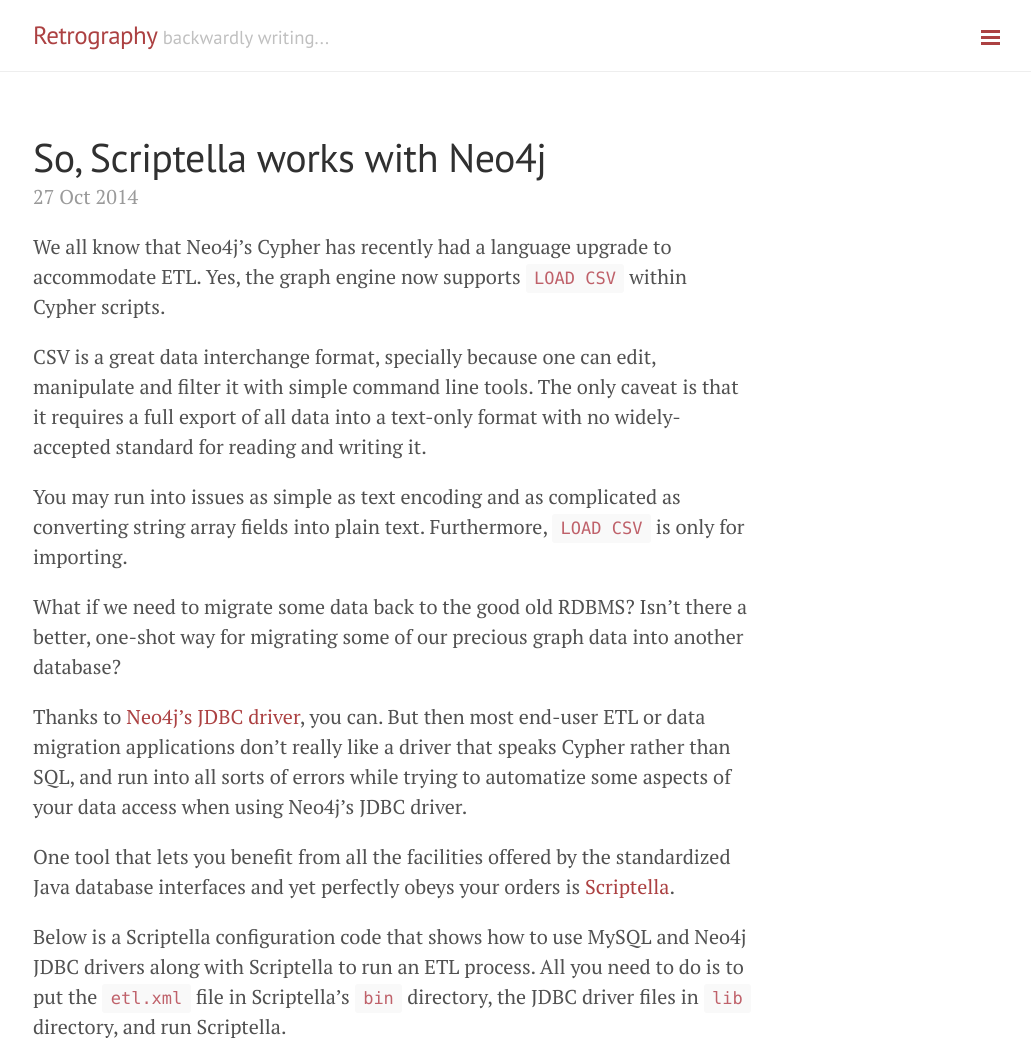
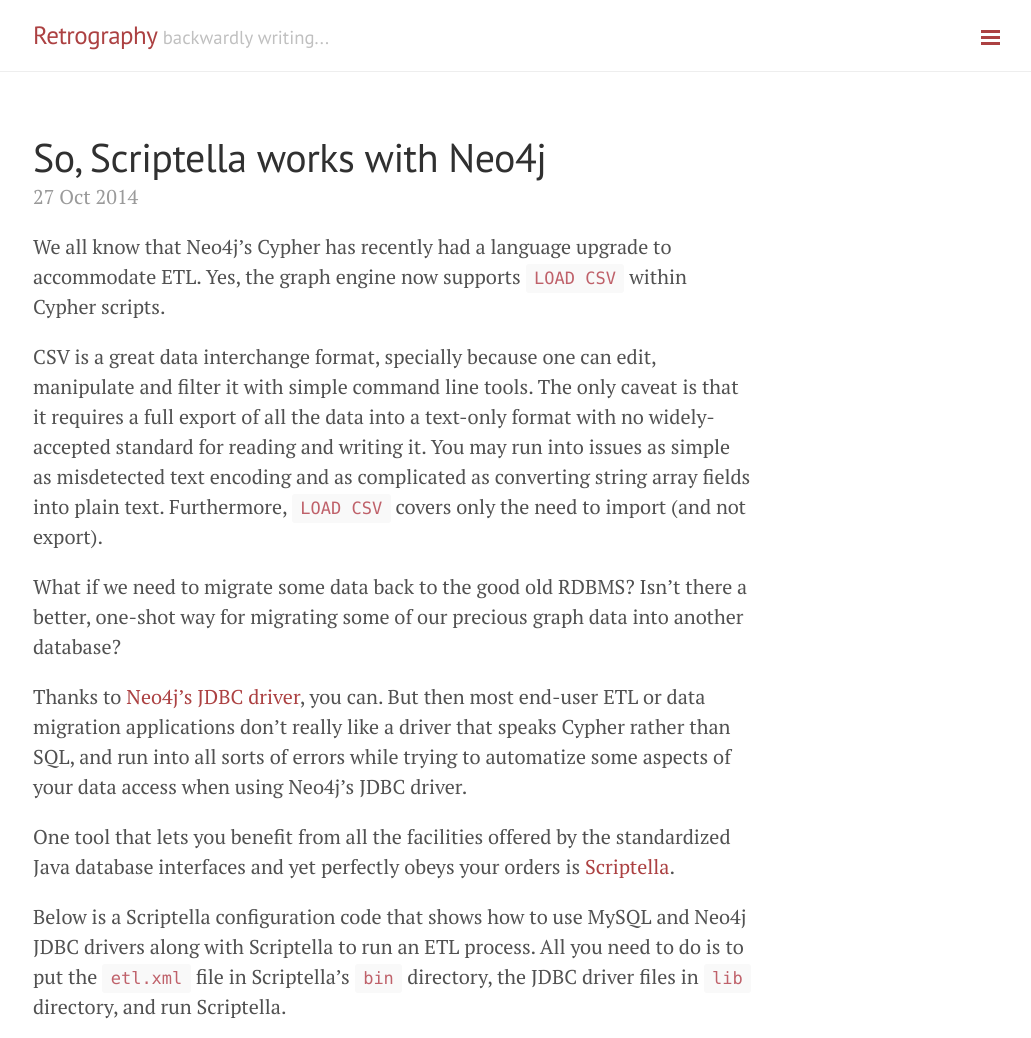
Before and after one commit to retrography/retrography.github.io, a Jekyll site: the page built from _posts/2014-10-27-so-scriptella-works-with-neo4j.markdown, in a window 1280 px wide, cut to the strip 0-1038 px from the top of the page. Shown: the whole strip, without its empty margins (247-1278 px from the left). Built offline with Jekyll 4.4.1, drawn with Linux system fonts in a browser that asks for light colours; Markdown is read by kramdown in place of the engine named in the settings.

Commit message:
Update 2014-10-27-so-scriptella-works-with-neo4j.markdown

```diff
--- a/_posts/2014-10-27-so-scriptella-works-with-neo4j.markdown
+++ b/_posts/2014-10-27-so-scriptella-works-with-neo4j.markdown
@@ -7,9 +7,7 @@ tags: "gist code sna databases graphs neo4j sql cypher mysql xml scriptella etl
 
 We all know that Neo4j's Cypher has recently had a language upgrade to accommodate ETL. Yes, the graph engine now supports `LOAD CSV` within Cypher scripts.
 
-CSV is a great data interchange format, specially because one can edit, manipulate and filter it with simple command line tools. The only caveat is that it requires a full export of all data into a text-only format with no widely-accepted standard for reading and writing it.
-
-You may run into issues as simple as text encoding and as complicated as converting string array fields into plain text. Furthermore, `LOAD CSV` is only for importing.
+CSV is a great data interchange format, specially because one can edit, manipulate and filter it with simple command line tools. The only caveat is that it requires a full export of all the data into a text-only format with no widely-accepted standard for reading and writing it. You may run into issues as simple as misdetected text encoding and as complicated as converting string array fields into plain text. Furthermore, `LOAD CSV` covers only the need to import (and not export).
 
 What if we need to migrate some data back to the good old RDBMS? Isn't there a better, one-shot way for migrating some of our precious graph data into another database?
 
```
